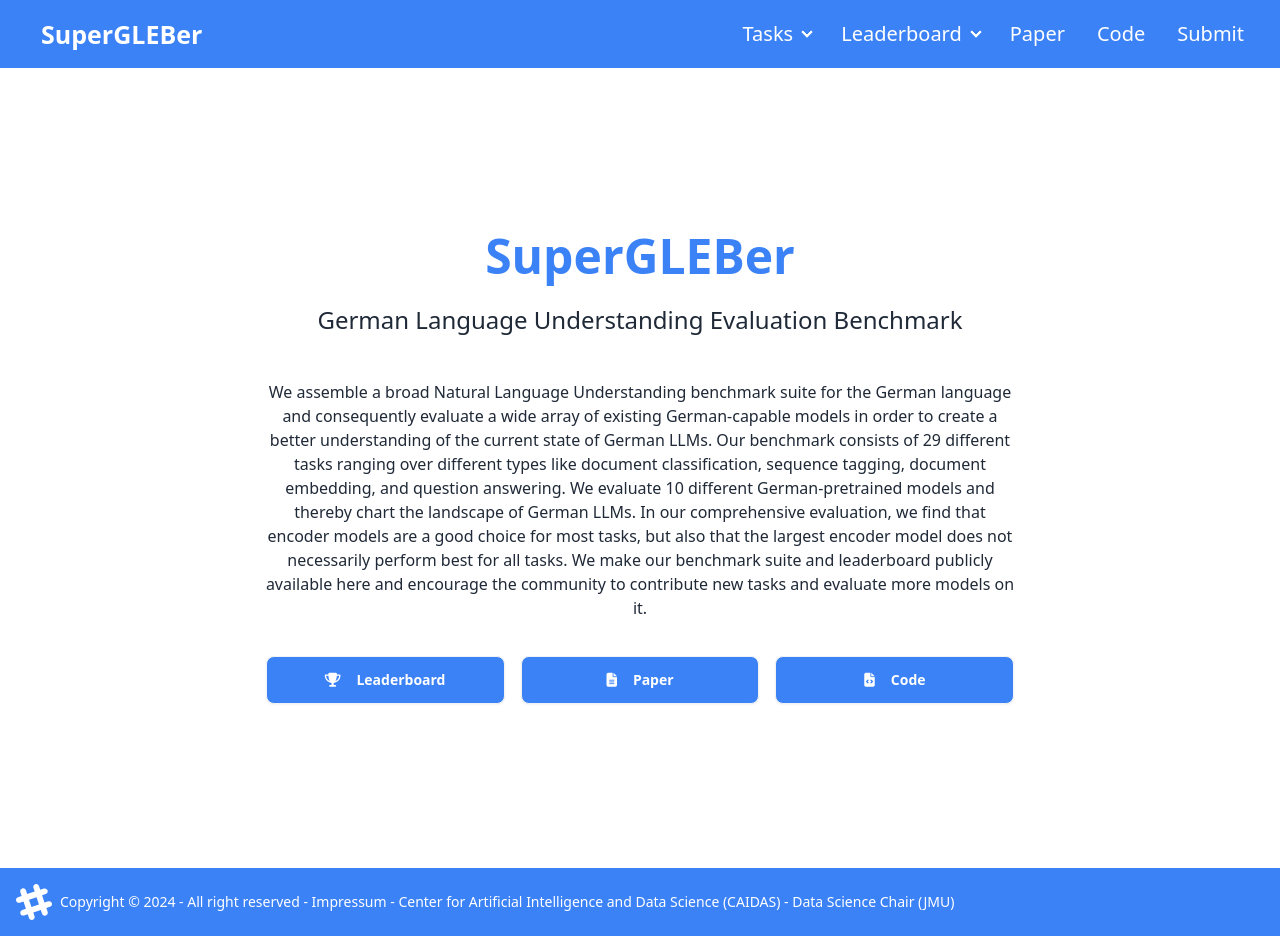
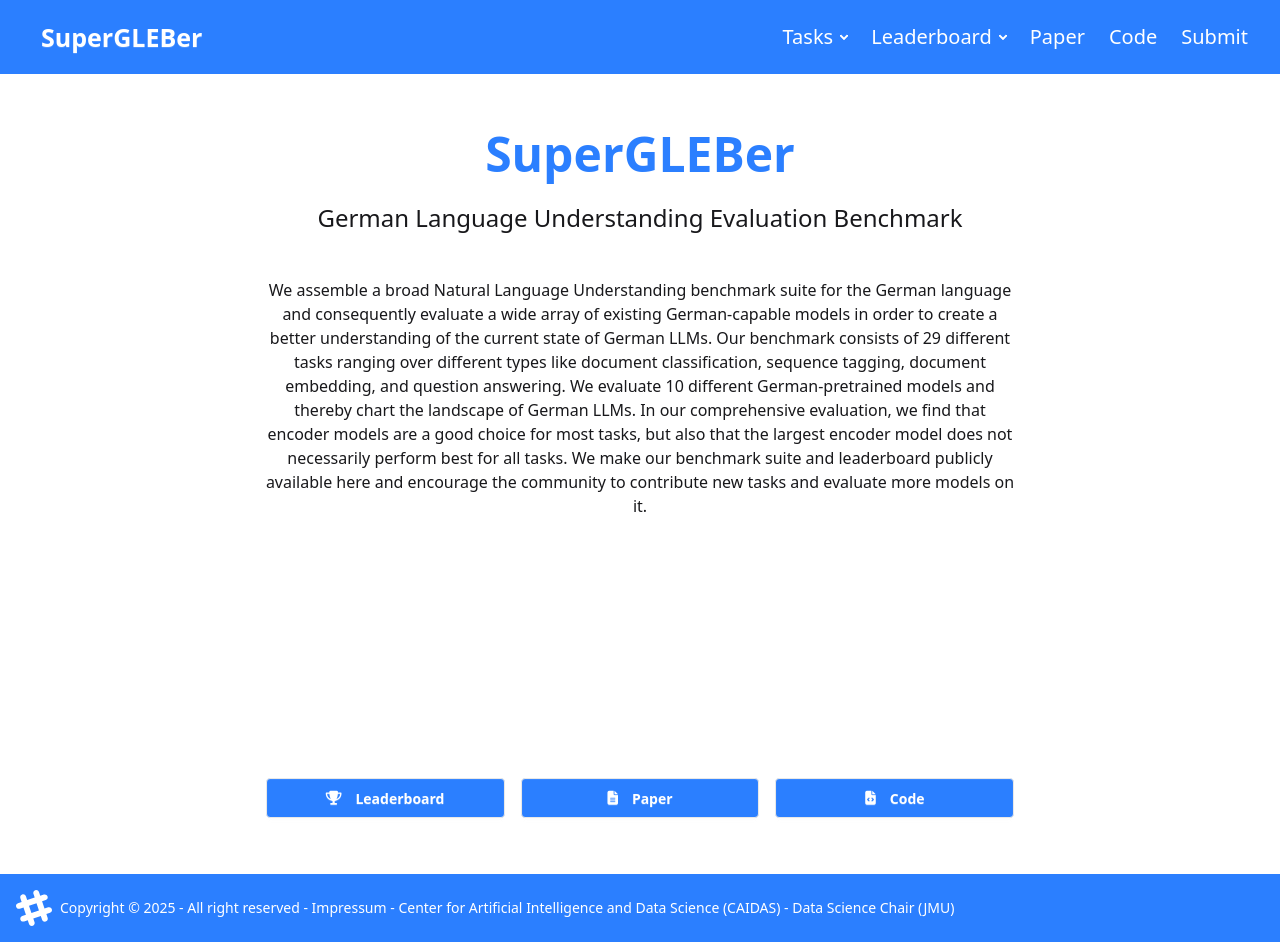
Before and after one commit to LSX-UniWue/SuperGLEBer-site, a Next.js app: page / in a window 1280 px wide. Built offline with nearby package versions, Linux system fonts and the light colour scheme.

Commit message:
needless update

```diff
--- a/app/layout.jsx
+++ b/app/layout.jsx
@@ -150,7 +150,7 @@
           <path d="M22.672 15.226l-2.432.811.841 2.515c.33 1.019-.209 2.127-1.23 2.456-1.15.325-2.148-.321-2.463-1.226l-.84-2.518-5.013 1.677.84 2.517c.391 1.203-.434 2.542-1.831 2.542-.88 0-1.601-.564-1.86-1.314l-.842-2.516-2.431.809c-1.135.328-2.145-.317-2.463-1.229-.329-1.018.211-2.127 1.231-2.456l2.432-.809-1.621-4.823-2.432.808c-1.355.384-2.558-.59-2.558-1.839 0-.817.509-1.582 1.327-1.846l2.433-.809-.842-2.515c-.33-1.02.211-2.129 1.232-2.458 1.02-.329 2.13.209 2.461 1.229l.842 2.515 5.011-1.677-.839-2.517c-.403-1.238.484-2.553 1.843-2.553.819 0 1.585.509 1.85 1.326l.841 2.517 2.431-.81c1.02-.33 2.131.211 2.461 1.229.332 1.018-.21 2.126-1.23 2.456l-2.433.809 1.622 4.823 2.433-.809c1.242-.401 2.557.484 2.557 1.838 0 .819-.51 1.583-1.328 1.847m-8.992-6.428l-5.01 1.675 1.619 4.828 5.011-1.674-1.62-4.829z"></path>
         </svg>
         <p>
-          Copyright © 2024 - All right reserved -{" "}
+          Copyright © 2025 - All right reserved -{" "}
           <a href="https://www.uni-wuerzburg.de/sonstiges/impressum/" target="_blank">
             Impressum -{" "}
           </a>{" "}
--- a/app/leaderboard_v09/page.jsx
+++ b/app/leaderboard_v09/page.jsx
@@ -10,7 +10,7 @@
 
 export default function Leaderboard() {
   return (
-    <div className="flex flex-col px-6 md:px-16 lg:px-128">
+    <div className="flex flex-col px-6 md:px-16 lg:px-24">
       <Intro />
       <div className="OverallTable" style={{ width: "auto", maxWidth: "100%", margin: "0 auto", overflowX: "auto" }}>
         <OverallTable />
@@ -36,7 +36,7 @@
 function Intro() {
   return (
     <article className="py-10">
-      <h1 className="text-5xl font-bold text-center py-5">Leaderboard V0.9</h1>
+      <h1 className="text-5xl font-bold text-center py-5">Leaderboard v0.9</h1>
       <p className="text-center py-7">Below you can find the paper results for the different tasks.</p>
       <p className="text-center">Note that results for tasks marked with an '*' (Hotel Aspect and WebCAGe) have been updated as rerunning, resulted in different outcomes.</p>
       <p className="text-center">
--- a/app/leaderboard_v1/page.jsx
+++ b/app/leaderboard_v1/page.jsx
@@ -46,7 +46,7 @@
   }, []);
 
   return (
-    <div className="flex flex-col px-6 md:px-16 lg:px-128">
+    <div className="flex flex-col px-6 md:px-16 lg:px-24">
       <Intro />
       <div id="modelparamsplot" className="ModelParamsPlot" style={{ width: "auto", height: 600, maxWidth: "100%", margin: "0 auto", overflowX: "auto" }}>
         <h2 className="text-3xl font-bold text-center py-3">Model Performance vs Parameter Count</h2>
@@ -77,12 +77,12 @@
 function Intro() {
   return (
     <article className="py-10">
-      <h1 className="text-5xl font-bold text-center py-5">Leaderboard V1</h1>
+      <h1 className="text-5xl font-bold text-center py-5">Leaderboard v1</h1>
       <p className="text-center py-7">Below you can find the current leaderboard for the different tasks.</p>
       <p className="text-center">
         Compared to the previous{" "}
         <a href="leaderboard_v09" style={{ color: "cornflowerblue" }}>
-          V0.9 version
+          v0.9 version
         </a>{" "}
         used in our paper, we updated several packages to more recent versions leading to different results. All tasks and settings remain the same.
       </p>
--- a/package.json
+++ b/package.json
@@ -12,10 +12,11 @@
     "recharts": "^2.15.3"
   },
   "devDependencies": {
+    "@tailwindcss/postcss": "^4.1.18",
     "@tailwindcss/typography": "^0.5.10",
     "autoprefixer": "10.4.15",
-    "daisyui": "^4.0.5",
+    "daisyui": "^5.5.14",
     "postcss": "^8.4.33",
-    "tailwindcss": "3.3.3"
+    "tailwindcss": "^4.1.18"
   }
 }
--- a/postcss.config.js
+++ b/postcss.config.js
@@ -1,3 +1,3 @@
 module.exports = {
-  plugins: ["tailwindcss", "autoprefixer"],
+  plugins: ["@tailwindcss/postcss"],
 };
--- a/styles/globals.css
+++ b/styles/globals.css
@@ -1,6 +1,10 @@
-@tailwind base;
-@tailwind components;
-@tailwind utilities;
+@import "tailwindcss";
+@plugin "@tailwindcss/typography";
+@plugin "daisyui";
+
+@theme {
+  --container: center;
+}
 
 
 html, body {
--- a/tailwind.config.js
+++ b/tailwind.config.js
@@ -1,12 +1,6 @@
-module.exports = {
+export default {
   content: ["./app/**/*.{js,ts,jsx,tsx,mdx}"],
   daisyui: {
     themes: ["light"],
   },
-  plugins: [require("@tailwindcss/typography"), require("daisyui")],
-  theme: {
-    container: {
-      center: true,
-    },
-  },
 };
```
Also changed, not shown: 1 other file (tests, documents, lock files or other folders).
